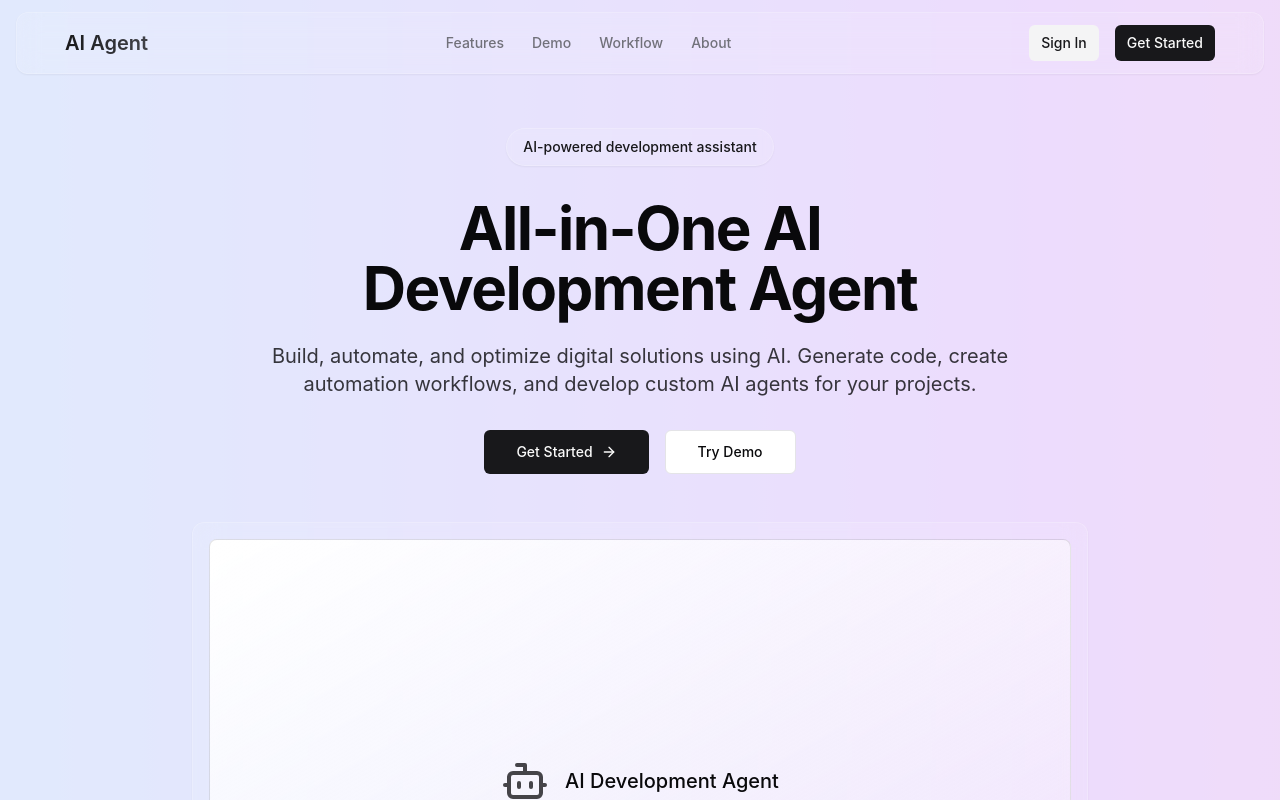
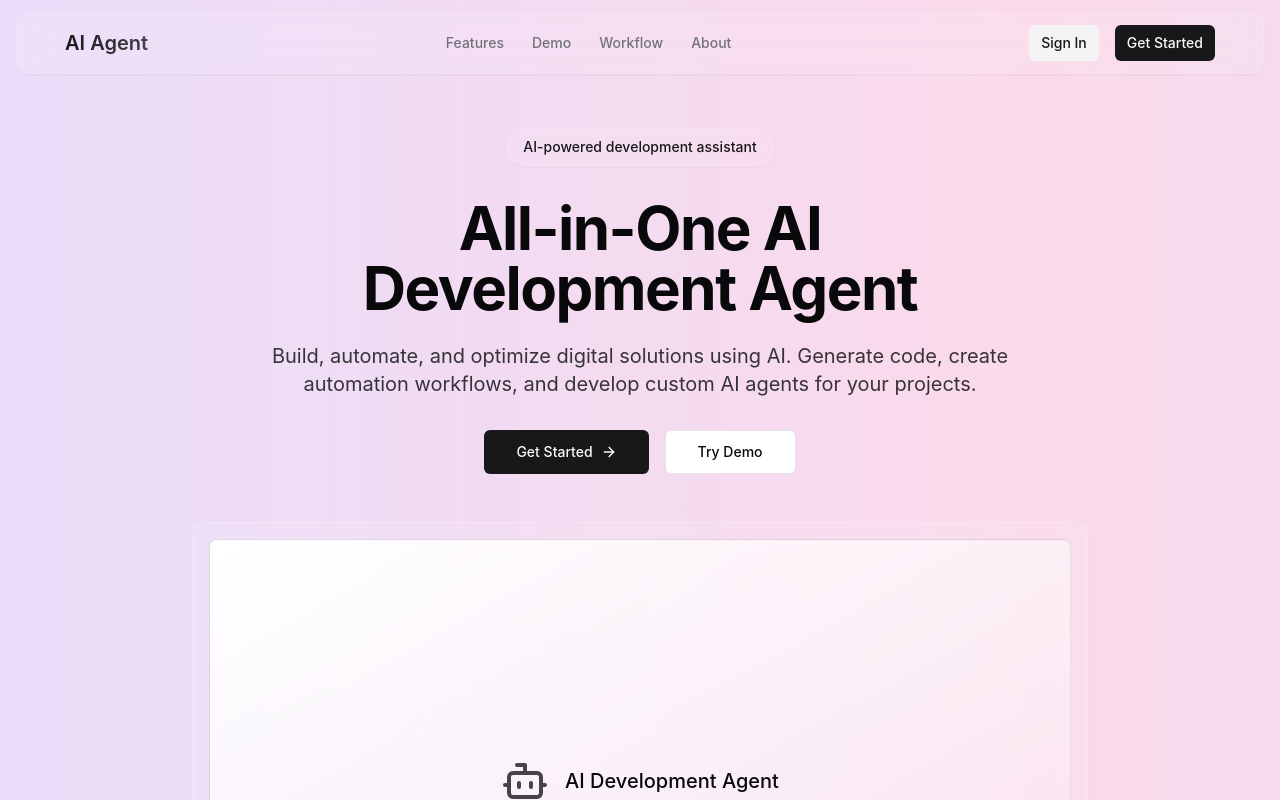
Before and after one commit to KingTroy125/ai-automation-canvas, a React (Vite) app: page / in a window 1280 px wide. Shown: the top 800 px of the page. Built offline with nearby package versions, Linux system fonts and the light colour scheme; a web font is replaced by a local one.

Commit message:
Fix: Pass colors prop to AnimatedGradient
The AnimatedGradient component expects a `colors` prop, which was missing in the Hero component. This commit adds the `colors` prop to the AnimatedGradient component in Hero.tsx.

```diff
--- a/src/components/ui/AnimatedGradient.tsx
+++ b/src/components/ui/AnimatedGradient.tsx
@@ -8,6 +8,7 @@ interface AnimatedGradientProps {
   width?: string;
   height?: string;
   gradientColors?: string;
+  colors?: string[];
 }
 
 const AnimatedGradient: React.FC<AnimatedGradientProps> = ({
@@ -15,15 +16,22 @@ const AnimatedGradient: React.FC<AnimatedGradientProps> = ({
   children,
   width = "100%",
   height = "100%",
-  gradientColors = "from-blue-400 via-purple-500 to-pink-500"
+  gradientColors = "from-blue-400 via-purple-500 to-pink-500",
+  colors
 }) => {
+  // If colors array is provided, create custom gradient style
+  const gradientStyle = colors ? {
+    backgroundImage: `linear-gradient(to right, ${colors.join(', ')})`
+  } : undefined;
+
   return (
     <div className={cn("relative overflow-hidden", className)} style={{ width, height }}>
       <div
         className={cn(
           "absolute inset-0 bg-gradient-to-r animate-gradient-shift bg-[length:200%_200%]",
-          gradientColors
+          !colors && gradientColors
         )}
+        style={gradientStyle}
       />
       {children && (
         <div className="relative z-10 h-full">
```
